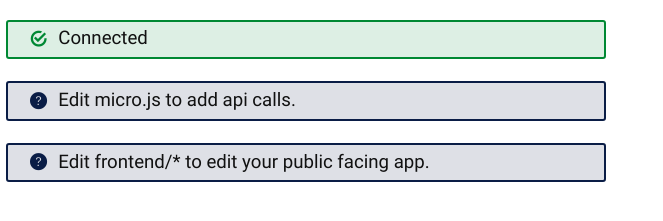
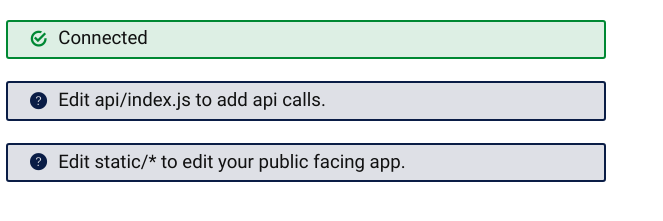
Before and after one commit to Zafuzi/micro_server, a website: page static/index.html in a window 1280 px wide. Shown: the part 53-274 px from the top of the page, without its empty margins (0-663 px from the left). Drawn offline with nearby package versions, Linux system fonts and the light colour scheme.

Commit message:
* fixed language on index.html

```diff
--- a/static/index.html
+++ b/static/index.html
@@ -12,9 +12,9 @@
 			<br/>
 			<p class="snackbar snackbar-okay">Connected</p>
 			<br/>
-			<p class="snackbar snackbar-info">Edit micro.js to add api calls.</p>
+			<p class="snackbar snackbar-info">Edit api/index.js to add api calls.</p>
 			<br/>
-			<p class="snackbar snackbar-info">Edit frontend/* to edit your public facing app.</p>
+			<p class="snackbar snackbar-info">Edit static/* to edit your public facing app.</p>
 		</div>
 
 		<script src="sleepless.js"></script>
```
Also changed, not shown: 1 other file.
